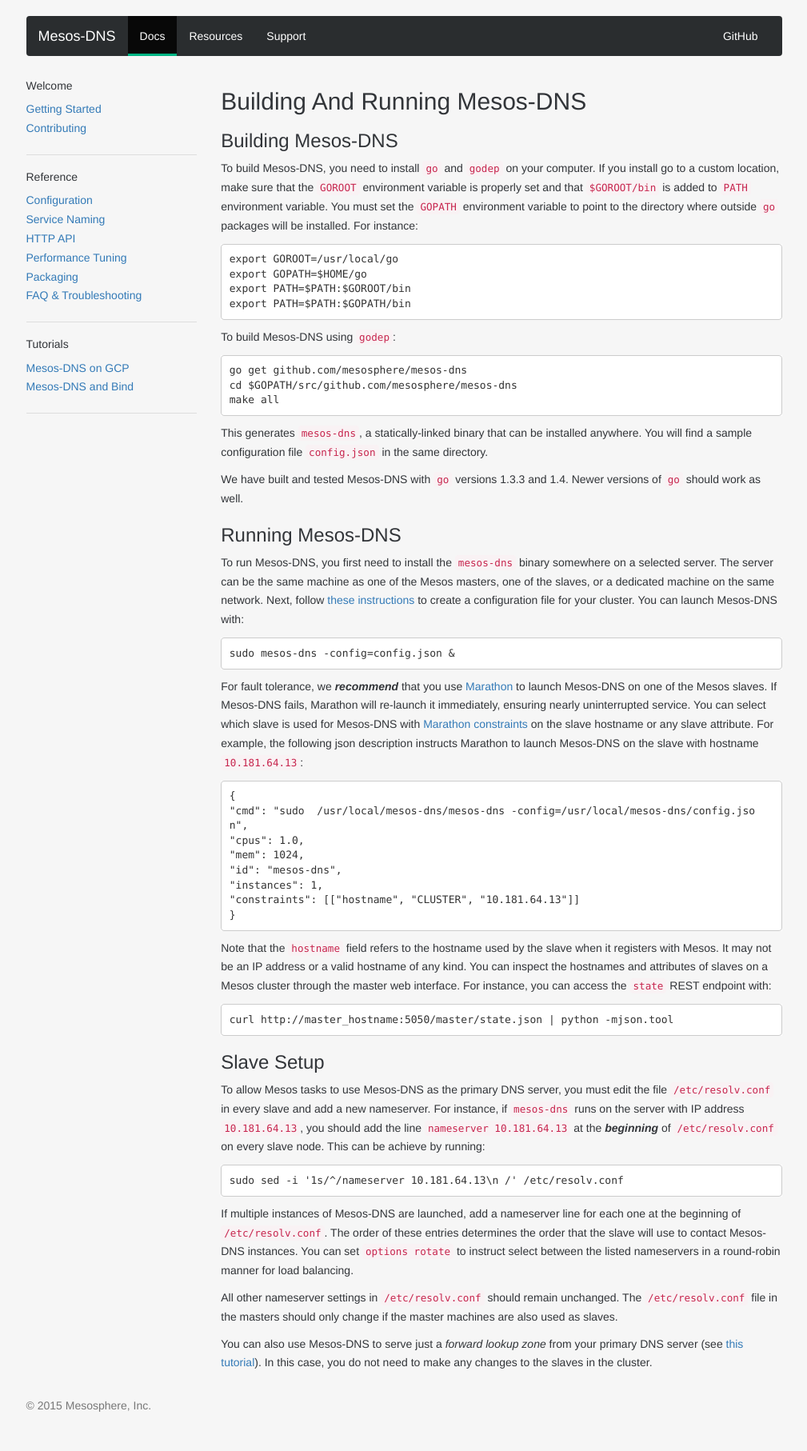
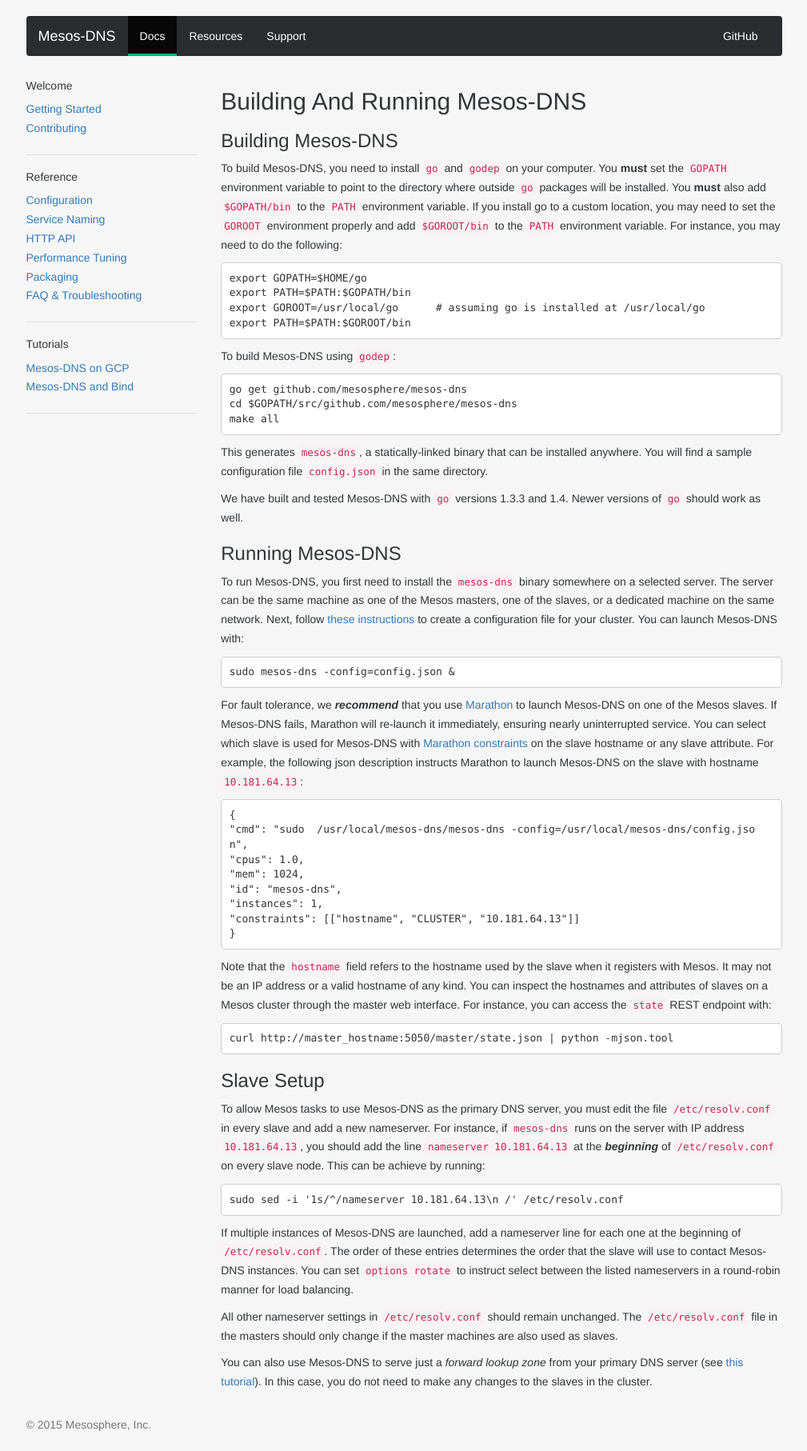
Before and after one commit to mesosphere/mesos-dns, a Jekyll site: the page built from docs/docs/index.md, in a window 1280 px wide. Shown: the whole page at 80% size, without its empty margins (135-1144 px from the left). Built offline with Jekyll 4.4.1, drawn with Linux system fonts in a browser that asks for light colours; nearby versions of some CDN libraries; some web fonts are replaced; Markdown is read by kramdown in place of the engine named in the settings; before the commit the page ends 1790 px from its top, so only the background shows below that.

Commit message:
Documentation fixes

````diff
--- a/docs/docs/index.md
+++ b/docs/docs/index.md
@@ -6,13 +6,13 @@ title: Building and Running Mesos-DNS
 
 ### Building Mesos-DNS
 
-To build Mesos-DNS, you need to install [`go`](https://golang.org/doc/install) and [`godep`](https://github.com/tools/godep) on your computer. If you install go to a custom location, make sure that the `GOROOT` environment variable is properly set and that `$GOROOT/bin` is added to `PATH` environment variable. You must set the `GOPATH` environment variable to point to the directory where outside `go` packages will be installed. For instance:
+To build Mesos-DNS, you need to install [`go`](https://golang.org/doc/install) and [`godep`](https://github.com/tools/godep) on your computer. You **must** set the `GOPATH` environment variable to point to the directory where outside `go` packages will be installed. You **must** also add `$GOPATH/bin` to the `PATH` environment variable. If you install go to a custom location, you may need to set the `GOROOT` environment properly and add `$GOROOT/bin` to the `PATH` environment variable. For instance, you may need to do the following:
 
 ```
-export GOROOT=/usr/local/go
 export GOPATH=$HOME/go
+export PATH=$PATH:$GOPATH/bin
+export GOROOT=/usr/local/go      # assuming go is installed at /usr/local/go
 export PATH=$PATH:$GOROOT/bin
-export PATH=$PATH:$GOPATH/bin
 ```
 
 To build Mesos-DNS using `godep`:
````
